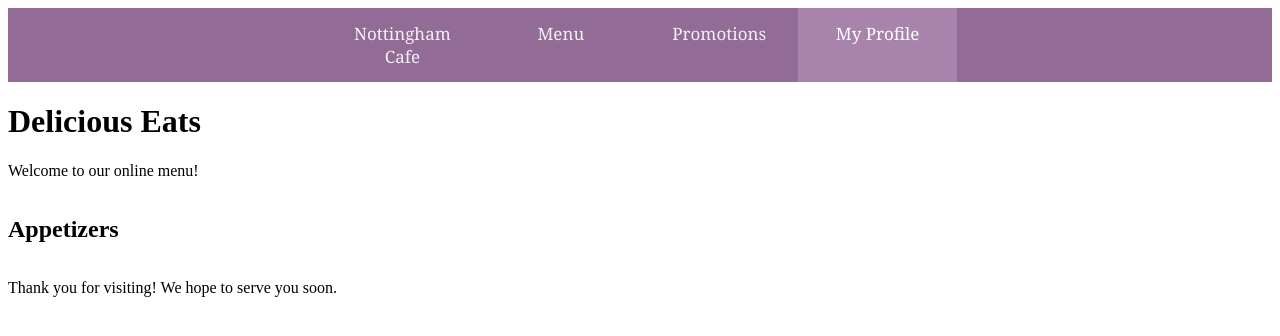
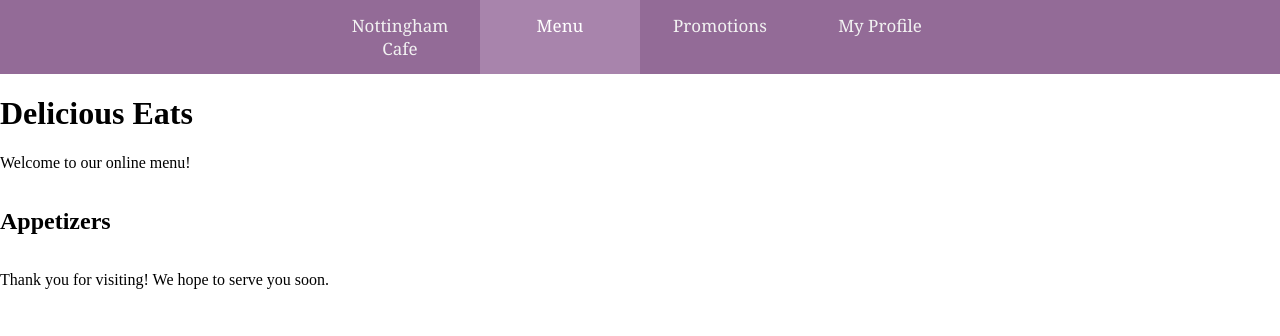
Before and after one commit to Absimpthe/newDatabase, a PHP site: page /menu.html in a window 1280 px wide. Shown: the top 336 px of the page. Run offline with PHP 8.4, Linux system fonts and the light colour scheme; data that the repository does not hold is empty.

Commit message:
Updated few CSS files and .js file

```diff
--- a/menu.html
+++ b/menu.html
@@ -10,9 +10,9 @@
 
     <div class="topnav">
         <a href="main.html">Nottingham Cafe</a>
-        <a href="menu.html">Menu</a>
+        <a class="active">Menu</a>
         <a href="promotions.html">Promotions</a>
-        <a class="active">My Profile</a>
+        <a href="profile.html">My Profile</a>
       </div>
 
     <header>
--- a/menustyle.css
+++ b/menustyle.css
@@ -1,3 +1,7 @@
+body {
+    margin: 0;
+    padding: 0;
+}
 .menu-section {
     overflow-x: auto;
     white-space: nowrap;
```
Also changed, not shown: homepage.js (+4 -4 lines).
